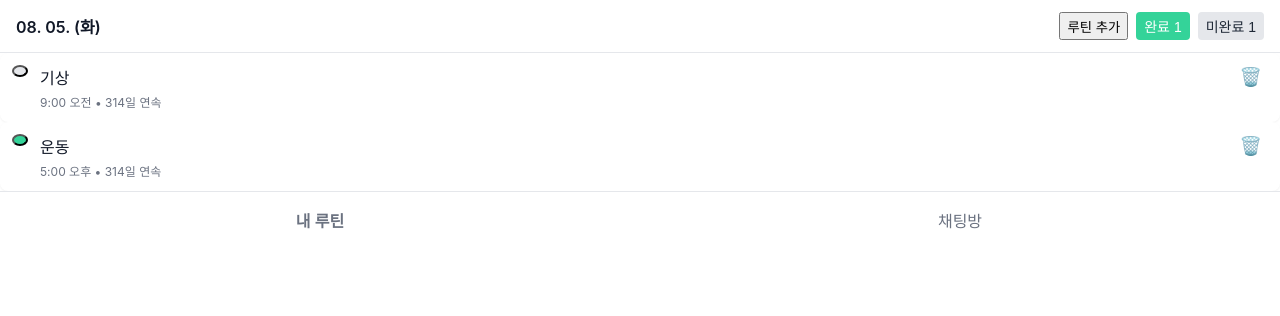
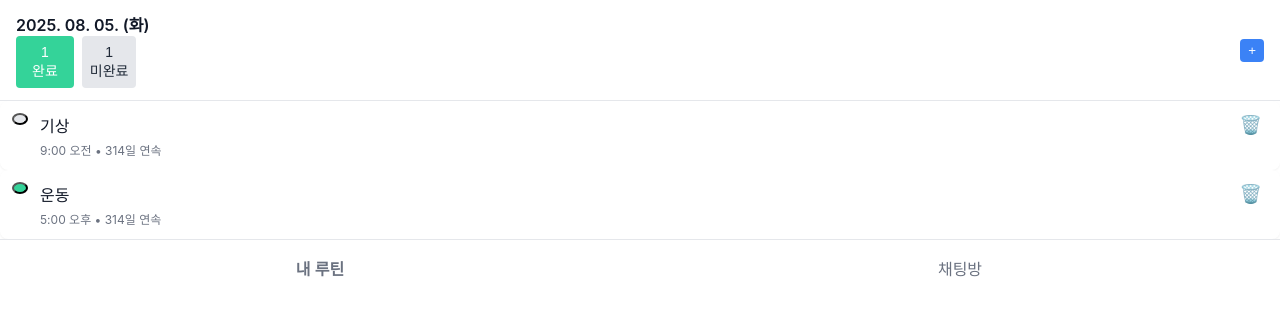
Before and after one commit to Burgerjoa/Routinus, a React (Create React App) app: page / in a window 1280 px wide. Shown: the top 316 px of the page. Built offline with nearby package versions, Linux system fonts and the light colour scheme.

Commit message:
feat/#3 로컬 스토리지 저장

```diff
--- a/src/App.jsx
+++ b/src/App.jsx
@@ -1,18 +1,43 @@
 // src/App.jsx
-import React, { useState } from 'react'
+import React, { useState, useEffect } from 'react' // useEffect 추가
 import Header          from './components/common/Header/Header'
 import RoutineList     from './components/routine/RoutineList/RoutineList'
 import AddRoutineModal from './components/routine/AddroutineModal/AddRoutineModal'
 import BottomNav       from './components/common/BottomNav/BottomNav'
 import styles          from './App.css'
 
+const STORAGE_KEY = 'routinus-routines' // 로컬스토리지 키 상수
+
 export default function App() {
   const [currentTab, setCurrentTab] = useState('routine')
-  const [routines, setRoutines]     = useState([
-    { id: 1, title: '기상', time: '9:00 오전', streak: 314, done: false },
-    { id: 2, title: '운동', time: '5:00 오후', streak: 314, done: true  },
-  ])
-  const [modalOpen, setModalOpen]   = useState(false)
+
+  // 초기값 로드
+  const [routines, setRoutines] = useState(() => {
+    try {
+      const saved = localStorage.getItem(STORAGE_KEY)
+      return saved ? JSON.parse(saved) : [
+        { id: 1, title: '기상', time: '9:00 오전', streak: 314, done: false },
+        { id: 2, title: '운동', time: '5:00 오후', streak: 314, done: true  },
+      ]
+    } catch (error) {
+      console.error('로컬스토리지 데이터 로드 실패:', error)
+      return [
+        { id: 1, title: '기상', time: '9:00 오전', streak: 314, done: false },
+        { id: 2, title: '운동', time: '5:00 오후', streak: 314, done: true  },
+      ]
+    }
+  })
+
+  const [modalOpen, setModalOpen] = useState(false)
+
+  // 로컬스토리지에 저장
+  useEffect(() => {
+    try {
+      localStorage.setItem(STORAGE_KEY, JSON.stringify(routines))
+    } catch (error) {
+      console.error('로컬스토리지 저장 실패:', error)
+    }
+  }, [routines]) // routines가 변경될 때마다 실행
 
   // 루틴 추가
   const handleAdd = formValues => {
@@ -38,6 +63,7 @@ export default function App() {
         <>
           <Header
             date={new Date().toLocaleDateString('ko-KR', {
+              year: 'numeric',
               month:   '2-digit',
               day:     '2-digit',
               weekday: 'short'
--- a/src/components/common/Header/Header.jsx
+++ b/src/components/common/Header/Header.jsx
@@ -4,12 +4,14 @@ import styles from './Header.module.css'
 export default function Header({ date, doneCount, pendingCount, onAddClick }) {
   return (
     <header className={styles.header}>
+      <div className={styles.headerTop}>
       <div className={styles.date}>{date}</div>
       <div className={styles.counts}>
-        <button onClick={onAddClick}>루틴 추가</button>
-        <button className={styles.done}>완료 {doneCount}</button>
-        <button className={styles.pending}>미완료 {pendingCount}</button>
+        <button className={styles.done}>{doneCount}<br/> 완료</button>
+        <button className={styles.pending}>{pendingCount}<br/> 미완료</button>
       </div>
+      </div>
+      <button className={styles.addButton} onClick={onAddClick}>+</button>
     </header>
   )
 }
--- a/src/components/common/Header/Header.module.css
+++ b/src/components/common/Header/Header.module.css
@@ -1,10 +1,16 @@
 .header {
     display: flex;
+    flex-direction: row;
     align-items: center;
     justify-content: space-between;
     padding: 12px 16px;
     background: #ffffff;
     border-bottom: 1px solid #e5e7eb;
+}
+
+.headerTop{
+    display: flex;
+    flex-direction: column;
 }
 
 .date {
@@ -22,7 +28,7 @@
     background: #34d399;
     color: #ffffff;
     border: none;
-    padding: 4px 8px;
+    padding: 8px 16px;
     border-radius: 4px;
     font-size: 14px;
     cursor: pointer;
```
